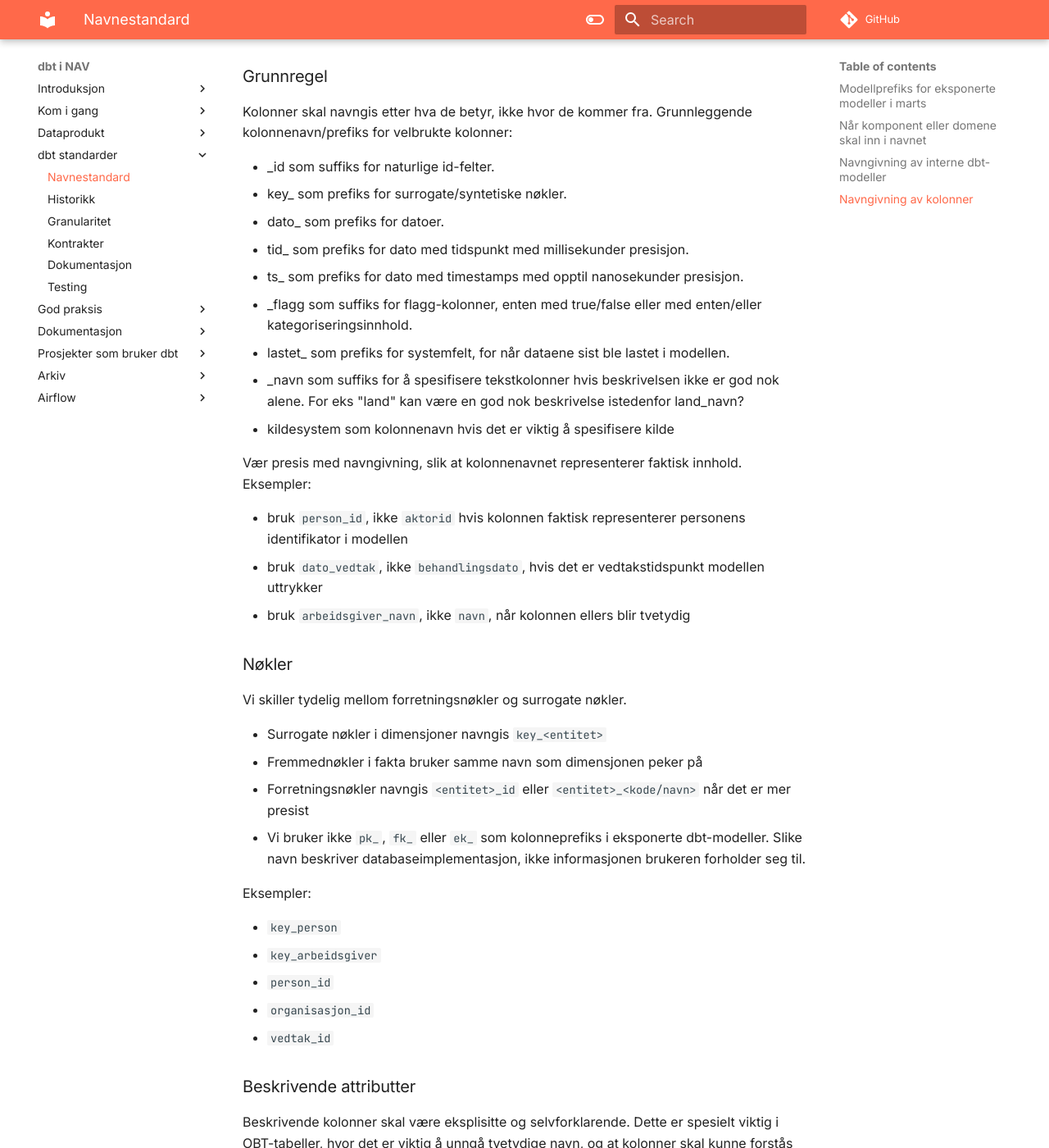
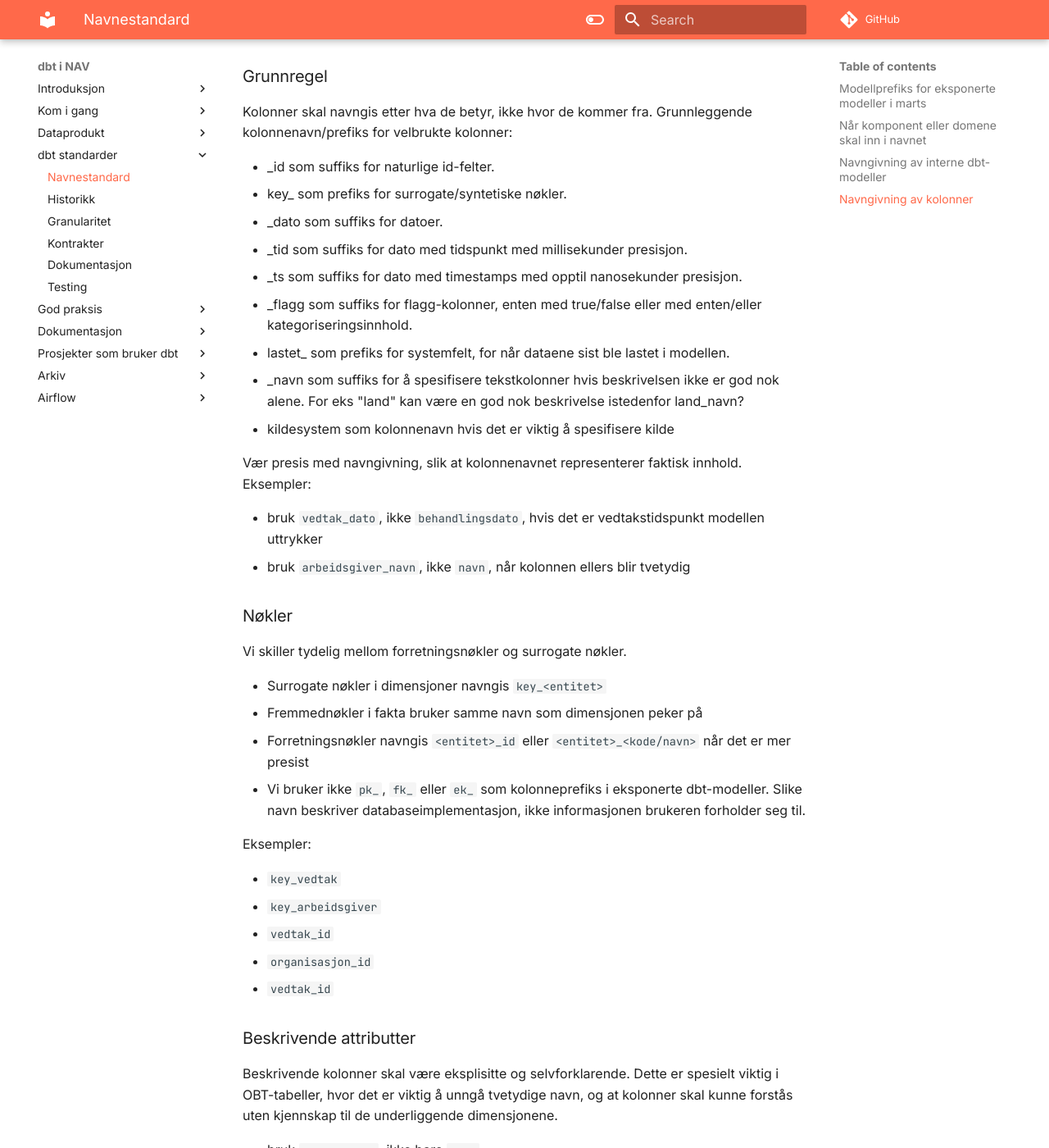
Before and after one commit to navikt/dbt-i-nav, an MkDocs documentation site: the page built from docs/dbt-kodestandard/navnestandard.md, in a window 1280 px wide and 1400 px high, scrolled down 2717 px. Shown: the whole window at 82% size. Built offline with MkDocs 1.6.1 and Material for MkDocs 9.7.7, drawn with Linux system fonts in a browser that asks for light colours; comment, search, counter and statistics services are not loaded; some of the changed text lies outside the part shown.

Commit message:
Update navnestandard.md

```diff
--- a/docs/dbt-kodestandard/navnestandard.md
+++ b/docs/dbt-kodestandard/navnestandard.md
@@ -26,10 +26,10 @@
 | Komponenter      | Kolonnenavn |
 | ----------- | ----------- |
 | `stg_aareg_arbeidsforhold`      | `key_aareg_arbeidsforhold`       |
-| `int_arbeid_arbeidsforhold_historisert`   | `person_id`        |
+| `int_arbeid_arbeidsforhold_historisert`   | `vedtak_id`        |
 |`dim_arbeidsgiver`   | `gyldig_flagg`        |
-|`dim_person`   | `dato_gyldig_fom`        |
-|`fak_arbeidsforhold`   | `dato_gyldig_tom`        |
+|`dim_person`   | `gyldig_fom_dato`        |
+|`fak_arbeidsforhold`   | `gyldig_tom_dato`        |
 |`obt_arbeid_personstatus`   | `arbeidsforhold_status`        |
 
 
@@ -44,7 +44,7 @@
 
 Eksempler:
 
-- `dim_person`
+- `dim_vedtak`
 - `dim_arbeidsgiver`
 - `fak_vedtak`
 - `fak_utbetaling`
@@ -97,9 +97,9 @@
 
 - _id som suffiks for naturlige id-felter.
 - key_ som prefiks for surrogate/syntetiske nøkler.
-- dato_ som prefiks for datoer.
-- tid_ som prefiks for dato med tidspunkt med millisekunder presisjon.
-- ts_ som prefiks for dato med timestamps med opptil nanosekunder presisjon.
+- _dato som suffiks for datoer.
+- _tid som suffiks for dato med tidspunkt med millisekunder presisjon.
+- _ts som suffiks for dato med timestamps med opptil nanosekunder presisjon.
 - _flagg som suffiks for flagg-kolonner, enten med true/false eller med enten/eller kategoriseringsinnhold.
 - lastet_ som prefiks for systemfelt, for når dataene sist ble lastet i modellen.
 - _navn som suffiks for å spesifisere tekstkolonner hvis beskrivelsen ikke er god nok alene. For eks "land" kan være en god nok beskrivelse istedenfor land_navn?
@@ -108,8 +108,7 @@
 Vær presis med navngivning, slik at kolonnenavnet representerer faktisk innhold.
 Eksempler:
 
-- bruk `person_id`, ikke `aktorid` hvis kolonnen faktisk representerer personens identifikator i modellen
-- bruk `dato_vedtak`, ikke `behandlingsdato`, hvis det er vedtakstidspunkt modellen uttrykker
+- bruk `vedtak_dato`, ikke `behandlingsdato`, hvis det er vedtakstidspunkt modellen uttrykker
 - bruk `arbeidsgiver_navn`, ikke `navn`, når kolonnen ellers blir tvetydig
 
 ### Nøkler
@@ -123,9 +122,9 @@
 
 Eksempler:
 
-- `key_person`
+- `key_vedtak`
 - `key_arbeidsgiver`
-- `person_id`
+- `vedtak_id`
 - `organisasjon_id`
 - `vedtak_id`
 
@@ -160,8 +159,8 @@
 
 | Kolonneinnhold      | dato | tid     | timestamp     |
 | ----------- | ----------- | ----------- | ----------- |
-| Gyldig fra og med   | `dato_gyldig_fom` | `tid_gyldig_fom`       | `ts_gyldig_fom`       |
-| Gyldig til og med  | `dato_gyldig_tom` | `tid_gyldig_til`        |`ts_gyldig_til`        |
-| Oppdatert dato  | `dato_oppdatert` | `tid_oppdatert`        | `ts_oppdatert`        |
-| Funksjonell/teknisk gyldighet fra  | `dato_funksjonell_fra` | `tid_funksjonell_fra`        | `ts_funksjonell_fra`        |
-| Funksjonell/teknisk gyldighet til  | `dato_funksjonell_til` | `tid_funksjonell_til`        | `ts_funksjonell_til`        |
+| Gyldig fra og med   | `gyldig_fom_dato` | `gyldig_fom_tid`       | `gyldig_fom_ts`       |
+| Gyldig til og med  | `gyldig_tom_dato` | `gyldig_til_tid`        |`gyldig_til_ts`        |
+| Oppdatert dato  | `oppdatert_dato` | `oppdatert_tid`        | `oppdatert_ts`        |
+| Funksjonell/teknisk gyldighet fra  | `funksjonell_fra_dato` | `funksjonell_fra_tid`        | `funksjonell_fra_ts`        |
+| Funksjonell/teknisk gyldighet til  | `funksjonell_til_dato` | `funksjonell_til_tid`        | `funksjonell_til_ts`        |
```
